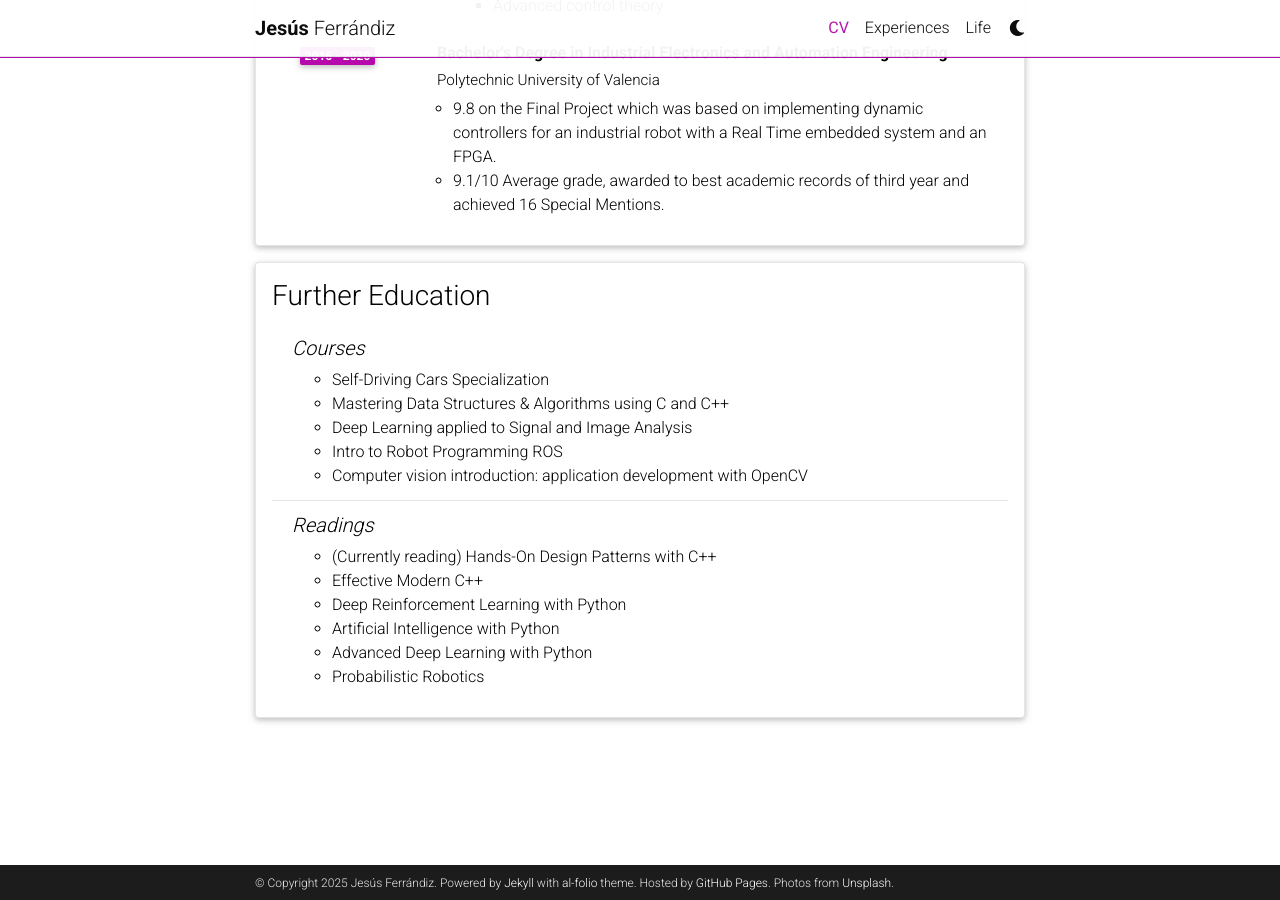
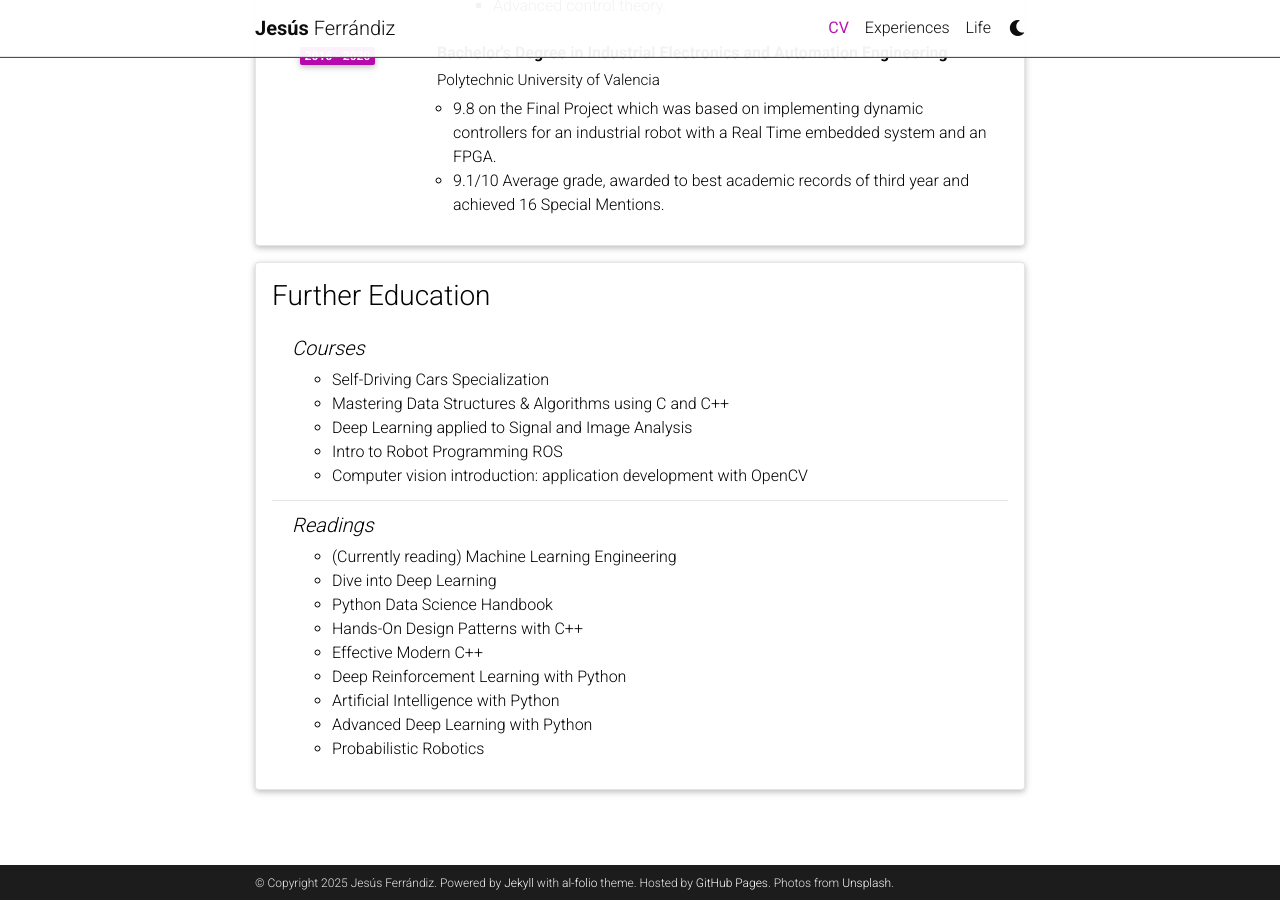
Before and after one commit to jeferal/jeferal.github.io, a Jekyll site: the page built from _pages/cv.md, in a window 1280 px wide and 900 px high, scrolled down 1696 px. Built offline with Jekyll 4.4.1, drawn with Linux system fonts in a browser that asks for light colours; comment, search, counter and statistics services are not loaded; a style sheet for code colours, icons or effects is not loaded.

Commit message:
updated reading list

```diff
--- a/_data/cv.yml
+++ b/_data/cv.yml
@@ -82,7 +82,10 @@
         - "Computer vision introduction: application development with OpenCV"
     - title: Readings
       items:
-        - (Currently reading) Hands-On Design Patterns with C++
+        - (Currently reading) Machine Learning Engineering
+        - Dive into Deep Learning
+        - Python Data Science Handbook
+        - Hands-On Design Patterns with C++
         - Effective Modern C++
         - Deep Reinforcement Learning with Python
         - Artificial Intelligence with Python
```
